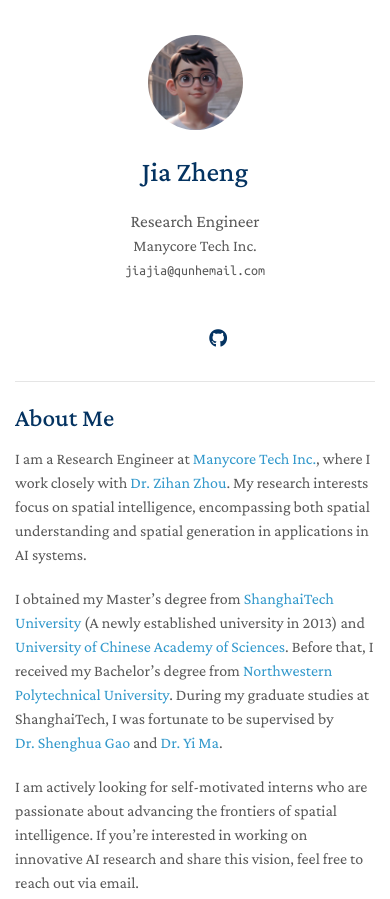
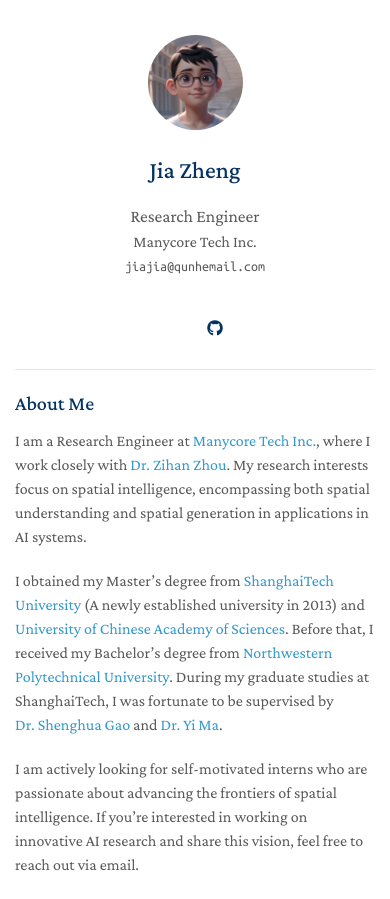
Before and after one commit to bertjiazheng/bertjiazheng.github.io, a Jekyll site: the page built from index.md, in a window 390 px wide. Shown: the top 899 px of the page. Built offline with Jekyll 4.4.1, drawn with Linux system fonts in a browser that asks for light colours; a style sheet for code colours, icons or effects is not loaded; our own code applies the rules of GitHub Pages for plain Markdown files.

Commit message:
refactor styles to better display on mobile devices

```diff
--- a/_sass/minimal-light.scss
+++ b/_sass/minimal-light.scss
@@ -1,6 +1,97 @@
 .pub-row {
   display: flex;
-  align-items: center;}
+  align-items: flex-start;
+  margin-bottom: 30px;
+  gap: 20px;
+  min-height: 120px;
+}
+
+.col-sm-3 {
+  flex: 0 0 160px;
+  min-width: 160px;
+  max-width: 160px;
+  display: flex;
+  flex-direction: column;
+  align-items: center;
+  justify-content: flex-start;
+}
+
+.col-sm-9 {
+  flex: 1;
+  min-width: 0;
+  display: flex;
+  flex-direction: column;
+  justify-content: flex-start;
+}
+
+.teaser {
+  width: 100%;
+  height: auto;
+  max-width: 160px;
+  border-radius: 8px;
+  box-shadow: 0 2px 8px rgba(0,0,0,0.1);
+}
+
+.abbr {
+  position: relative;
+}
+
+.badge {
+  position: absolute;
+  top: 5px;
+  left: 5px;
+  background: rgba(0,0,0,0.7);
+  color: white;
+  padding: 2px 6px;
+  border-radius: 4px;
+  font-size: 10px;
+  font-weight: bold;
+}
+
+.title {
+  font-weight: 600;
+  font-size: 16px;
+  line-height: 1.4;
+  margin-bottom: 8px;
+  margin-top: 0;
+  word-wrap: break-word;
+  overflow-wrap: break-word;
+}
+
+.author {
+  color: #666;
+  margin-bottom: 5px;
+  font-size: 14px;
+  line-height: 1.3;
+}
+
+.periodical {
+  color: #888;
+  margin-bottom: 10px;
+  font-size: 14px;
+  line-height: 1.3;
+}
+
+.links {
+  margin-top: 8px;
+  line-height: 1.4;
+}
+
+.links a {
+  margin-right: 8px;
+  margin-bottom: 4px;
+  display: inline-block;
+}
+
+@media (prefers-color-scheme: dark) {
+  .author {
+    color: #bbb;
+  }
+
+  .periodical {
+    color: #999;
+  }
+}
 
 .social-icons a{
   display:inline-block;
@@ -298,6 +389,8 @@
 .wrapper {
   width:960px;
   margin:0 auto;
+  max-width: 100%;
+  box-sizing: border-box;
 }
 
 blockquote {
@@ -353,6 +446,7 @@
 
 img {
   max-width:100%;
+  height: auto;
 }
 
 header {
@@ -361,7 +455,17 @@
   position:fixed;
   -webkit-font-smoothing:subpixel-antialiased;
   padding-top:4.0em;
-  text-align:center
+  text-align:center;
+}
+
+@media print, screen and (max-width: 960px) {
+  header {
+    width: 100%;
+    position: static;
+    float: none;
+    padding-top: 20px;
+    padding-bottom: 20px;
+  }
 }
 
 
@@ -438,6 +542,16 @@
   padding-bottom:50px;
 }
 
+@media print, screen and (max-width: 960px) {
+  section {
+    width: 100%;
+    float: none;
+    padding-top: 0;
+    padding-left: 15px;
+    padding-right: 15px;
+  }
+}
+
 small {
   font-size:11px;
 }
@@ -461,14 +575,15 @@
 @media print, screen and (max-width: 960px) {
 
   .pub-row {
-  display: flex;
-  align-items: center;}
+    display: block;
+    margin-bottom: 35px;
+    min-height: auto;
+  }
 
   div.wrapper {
     width:auto;
     margin:0;
   }
-
 
   header, section, footer {
     float:none;
@@ -477,7 +592,10 @@
   }
 
   header {
-    padding-right:320px;
+    padding-right:0;
+    padding-left:0;
+    padding-top:20px;
+    text-align:center;
   }
 
   section {
@@ -485,6 +603,7 @@
     border-width:1px 0;
     padding:20px 0;
     margin:0 0 20px;
+    width:100%;
   }
 
   header a small {
@@ -492,23 +611,79 @@
   }
 
   header ul {
-    position:absolute;
-    right:50px;
-    top:52px;
+    position:static;
+    right:auto;
+    top:auto;
+    margin:20px auto;
+    width:auto;
   }
-
 
   .image.avatar img {
     border-radius: 100%;
     width: 117px;
     padding:20px;
   }
+
+  .col-sm-3 {
+    width: 100%;
+    margin-bottom: 20px;
+    text-align: left;
+    flex: none;
+    max-width: none;
+    min-width: auto;
+    display: block;
+  }
+
+  .col-sm-9 {
+    width: 100%;
+    padding-left: 15px !important;
+    flex: none;
+    display: block;
+  }
+
+  .teaser {
+    max-width: 250px !important;
+    width: auto !important;
+    height: auto !important;
+    margin: 0 0 15px 0;
+    display: block;
+  }
+
   #head1o2 {
     visibility: hidden;
   }
 
   #head2o2 {
     visibility: hidden;
+  }
+
+}
+
+@media print, screen and (max-width: 768px) {
+
+  .pub-row {
+    display: block;
+    margin-bottom: 30px;
+  }
+
+  .col-sm-3 {
+    width: 100%;
+    margin-bottom: 15px;
+    text-align: left;
+    display: block;
+  }
+
+  .col-sm-9 {
+    width: 100%;
+    padding-left: 10px !important;
+    padding-right: 10px !important;
+    display: block;
+  }
+
+  .teaser {
+    max-width: 220px !important;
+    margin: 0 0 12px 0;
+    display: block;
   }
 
 }
@@ -521,14 +696,13 @@
 
   .pub-row {
     display: flex;
-  align-items: center;}
+    align-items: flex-start;
+    flex-wrap: wrap;
+  }
 
   header {
     padding:0;
-  }
-
-  header ul, header p.view {
-
+    text-align:center;
   }
 
   pre, code {
@@ -540,7 +714,9 @@
 
   .pub-row {
     display: block;
-    align-items: center;}
+    margin-bottom: 40px;
+    clear: both;
+  }
 
   body {
     padding:15px;
@@ -559,6 +735,54 @@
     width: 95px;
     padding:20px;
   }
+
+  .col-sm-3 {
+    width: 100%;
+    margin-bottom: 20px;
+    text-align: left;
+    flex: none;
+    display: block;
+    clear: both;
+  }
+
+  .col-sm-9 {
+    width: 100%;
+    padding-left: 10px !important;
+    padding-right: 10px !important;
+    flex: none;
+    display: block;
+    clear: both;
+  }
+
+  .teaser {
+    max-width: 180px !important;
+    height: auto !important;
+    margin: 0 0 15px 0 !important;
+    display: block !important;
+    float: none !important;
+  }
+
+  .title {
+    margin-top: 10px;
+    clear: both;
+  }
+
+  h1 {
+    font-size: 24px;
+  }
+
+  h2 {
+    font-size: 20px;
+  }
+
+  .social-icons a {
+    height: 2rem;
+    width: 2rem;
+    font-size: 1rem;
+    line-height: 2rem;
+    margin-right: 0.5rem;
+  }
+
   #head1o2 {
     visibility: hidden;
   }
@@ -567,6 +791,34 @@
     visibility: hidden;
   }
 
+}
+
+@media print, screen and (max-width: 320px) {
+
+  body {
+    padding: 10px;
+  }
+
+  .image.avatar img {
+    width: 80px;
+    padding: 15px;
+  }
+
+  h1 {
+    font-size: 22px;
+  }
+
+  .teaser {
+    max-width: 150px !important;
+  }
+
+  .social-icons a {
+    height: 1.8rem;
+    width: 1.8rem;
+    font-size: 0.9rem;
+    line-height: 1.8rem;
+    margin-right: 0.3rem;
+  }
 }
 
 @media print {
```
Lines whose indentation alone changed are shown as unchanged.
